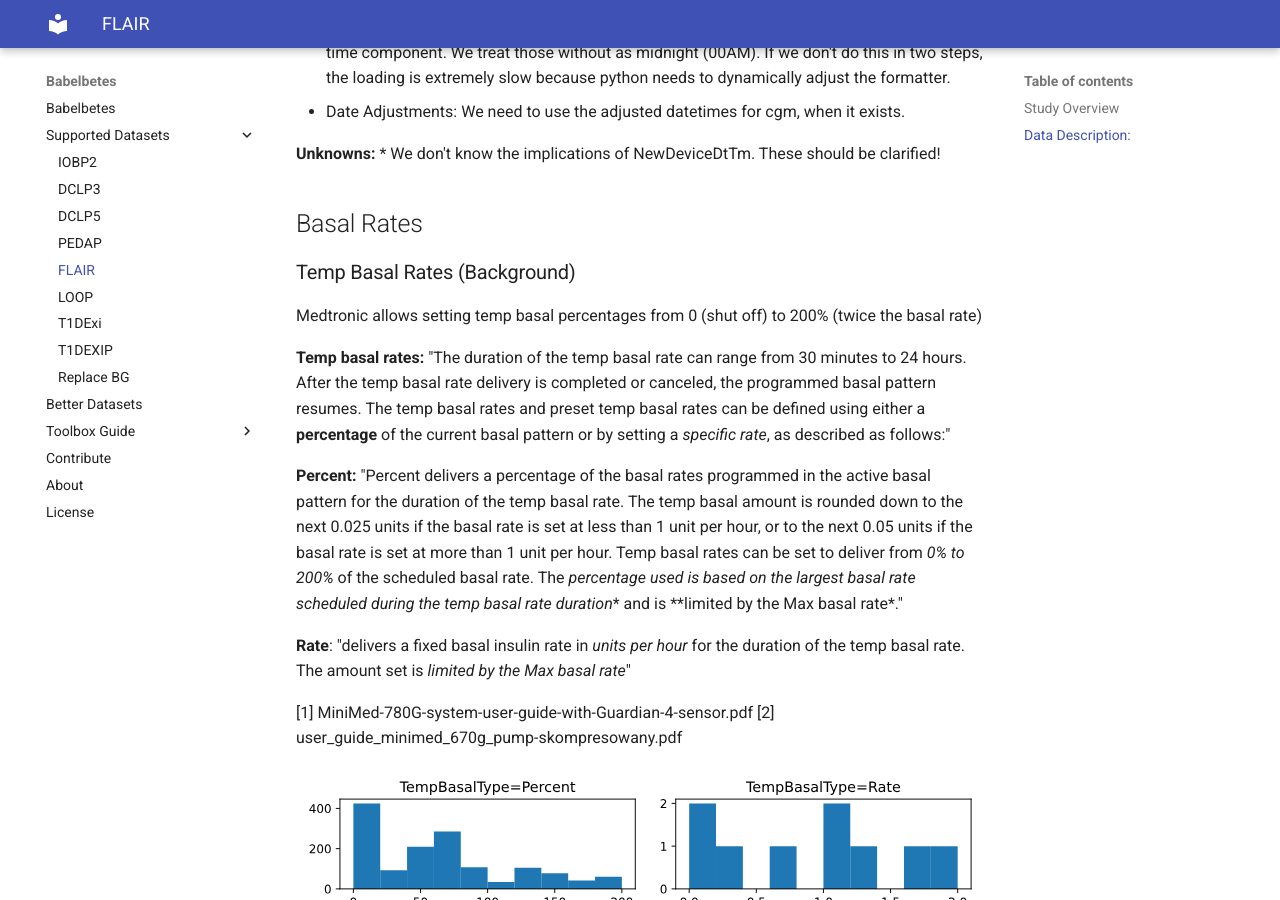
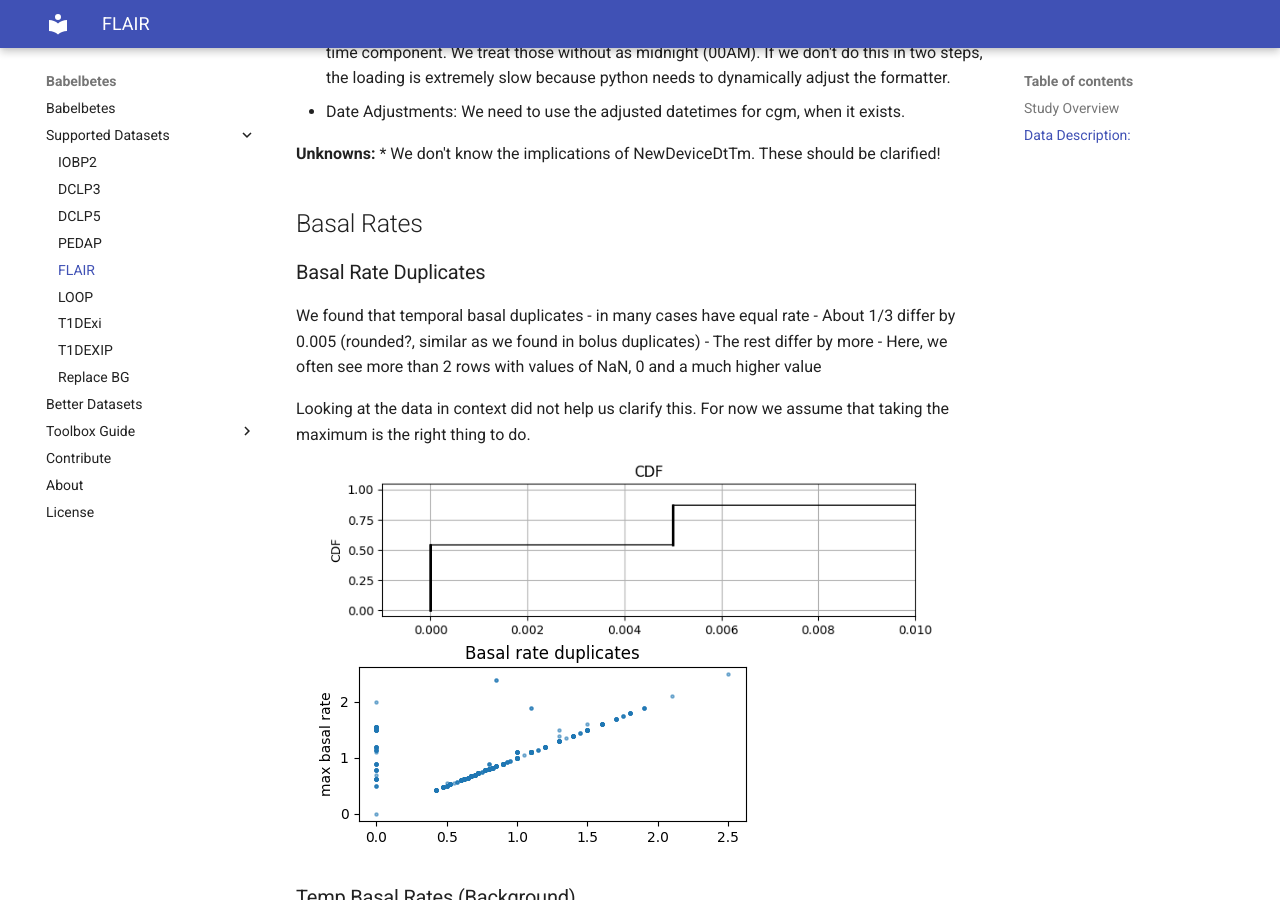
Before and after one commit to nudgebg/egvinsulin, an MkDocs documentation site: the page built from docs/data_sets/FLAIR.md, in a window 1280 px wide and 900 px high, scrolled down 2676 px. Built offline with MkDocs 1.6.1 and Material for MkDocs 9.7.7, drawn with Linux system fonts in a browser that asks for light colours.

```diff
--- a/docs/data_sets/FLAIR.md
+++ b/docs/data_sets/FLAIR.md
@@ -74,6 +74,19 @@
 * We don't know the implications of NewDeviceDtTm. These should be clarified!
 
 ## Basal Rates
+### Basal Rate Duplicates
+We found that temporal basal duplicates
+ - in many cases have equal rate
+ - About 1/3 differ by 0.005 (rounded?, similar as we found in bolus duplicates)
+ - The rest differ by more
+     - Here, we often see more than 2 rows with values of NaN, 0 and a much higher value
+
+ Looking at the data in context did not help us clarify this.
+ For now we assume that taking the maximum is the right thing to do.
+
+![](assets/flair_basal_rate_difference_cdf.png)
+![](assets/flair_basal_rate_duplicates_scatter.png)
+
 ### Temp Basal Rates (Background)
 Medtronic allows setting temp basal percentages from 0 (shut off) to 200% (twice the basal rate)
 
```
Also changed, not shown: docs/data_sets/assets/flair_basal_rate_difference_cdf.png (added), docs/data_sets/assets/flair_basal_rate_duplicates_scatter.png (added), 2 other files.
